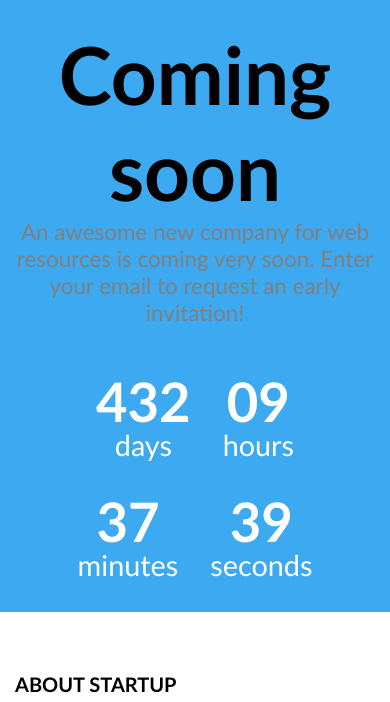
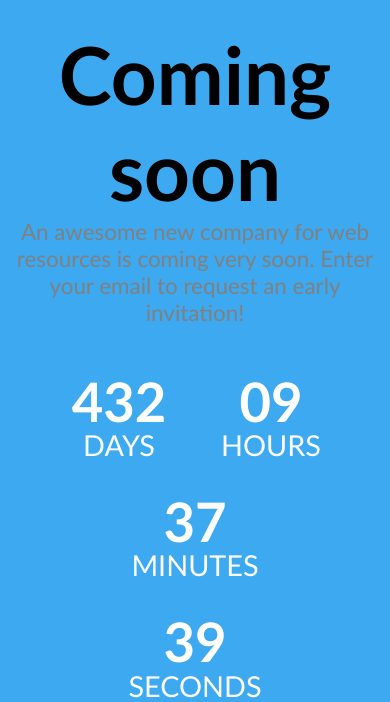
Before and after one commit to Gintaras68/web-dev-3-coming-soon, a website: page index.html in a window 390 px wide. Shown: the part 142-844 px from the top of the page. Drawn offline with Linux system fonts and the light colour scheme.

Commit message:
change styles for clock

```diff
--- a/css/components/clock.css
+++ b/css/components/clock.css
@@ -1,14 +1,15 @@
 .clock {
   display: flex;
   flex-wrap: wrap;
-  justify-content: center;
-  gap: 3rem;
+  gap: 2rem;
+  max-width: 32rem;
+  width: 100%;
   color: white;
 }
 
 .clock .time {
   text-align: center;
-  /* flex: 1; */
+  flex: 1;
 }
 
 .clock .value {
@@ -18,19 +19,17 @@
 }
 
 .clock .label {
-  font-size: 2rem;
+  font-size: 1.1rem;
+  text-transform: uppercase;
 }
 
 @media (max-width: 43rem) {
   .clock {
-    max-width: 18.75rem;
+    max-width: 17rem;
   }
 }
 
 @media (max-width: 25rem) {
-  .clock {
-    gap: 2rem;
-  }
   .clock .value {
     font-size: 3.4rem;
   }
```
